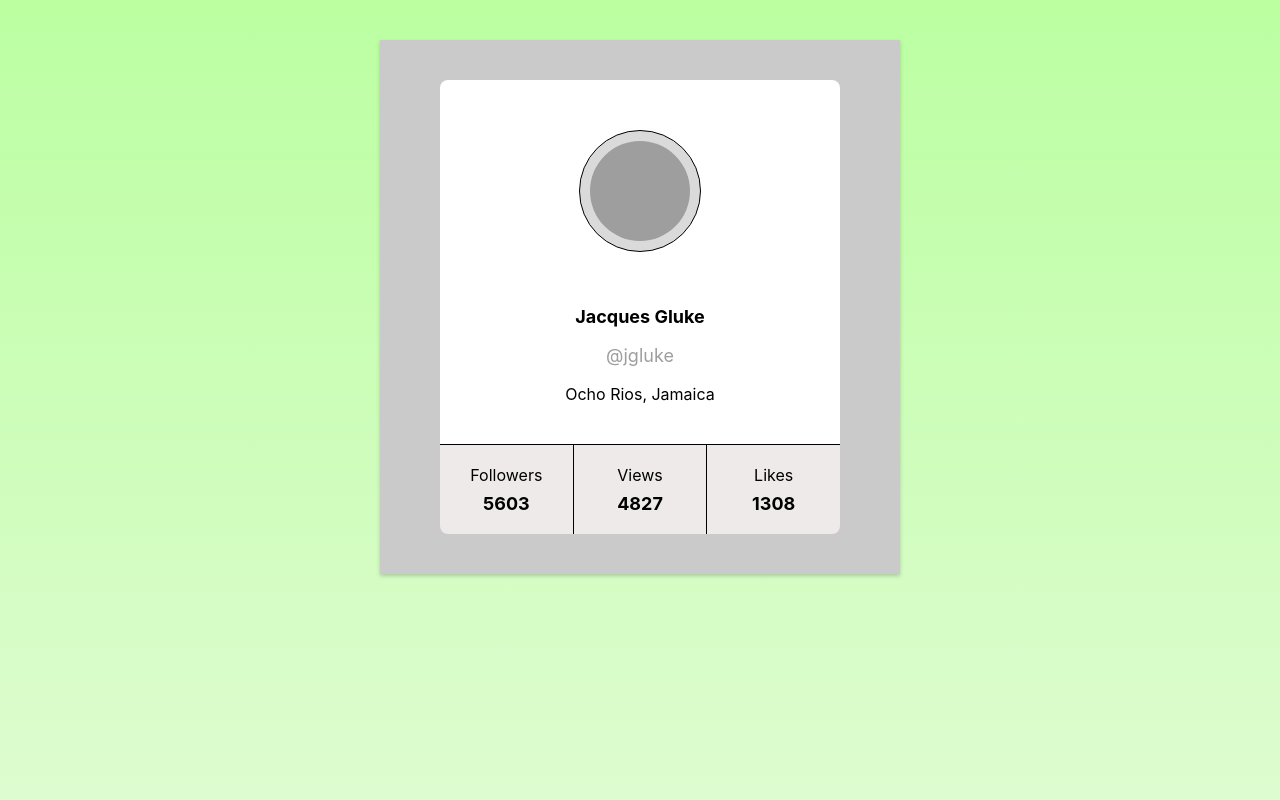
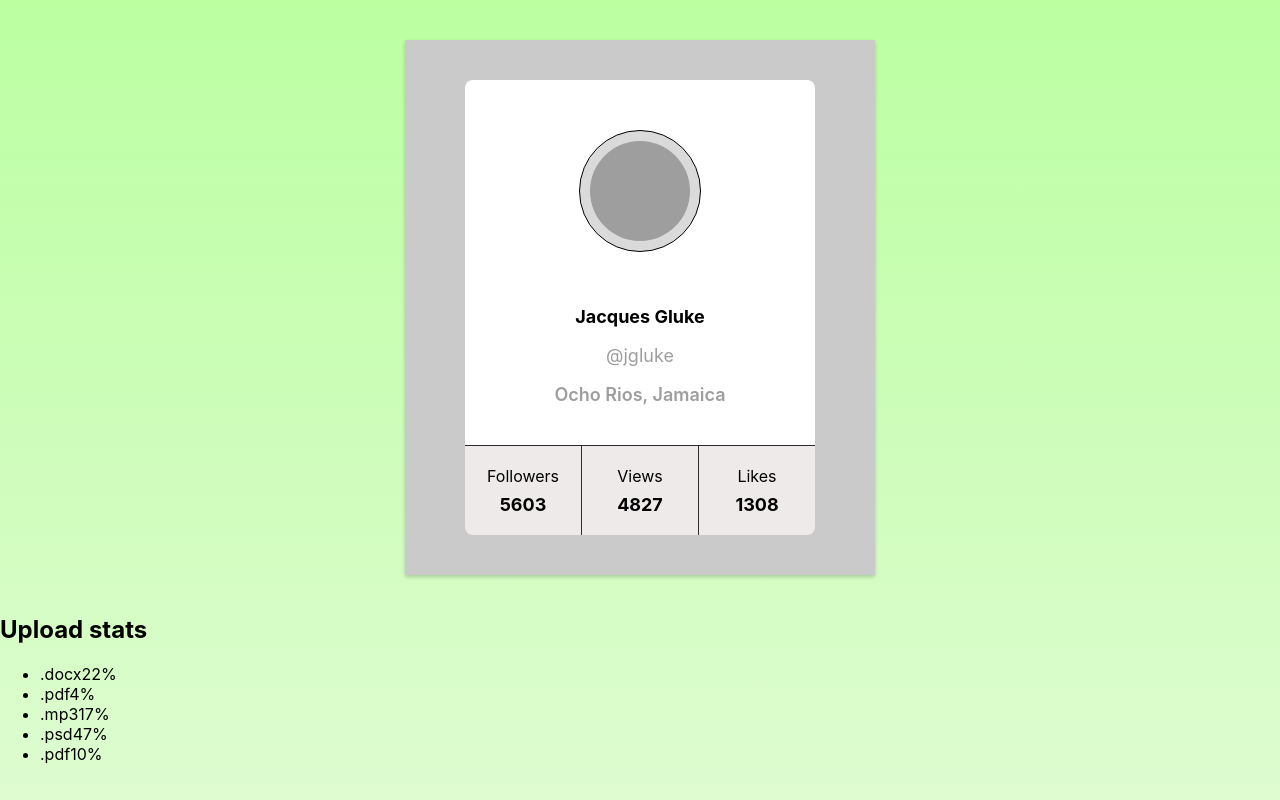
Before and after one commit to KuturlanovaMaryna/goit-react-hw-01-components, a React (Create React App) app: page / in a window 1280 px wide. Built offline with nearby package versions, Linux system fonts and the light colour scheme; grey boxes are pictures that could not be loaded.

Commit message:
update task1 and task 2

```diff
--- a/package.json
+++ b/package.json
@@ -7,6 +7,7 @@
     "@testing-library/jest-dom": "^5.16.3",
     "@testing-library/react": "^12.1.4",
     "@testing-library/user-event": "^13.5.0",
+    "prop-types": "^15.8.1",
     "react": "^18.1.0",
     "react-dom": "^18.1.0",
     "react-scripts": "5.0.1",
--- a/src/components/App.jsx
+++ b/src/components/App.jsx
@@ -1,15 +1,23 @@
 import { Profile } from "./Profile/Profile";
 import user from "./user.json";
+
+import { Statistics } from "./Statistics/Statistics";
+import data from "./data.json";
+
+
 
 export const App = () => {
   return (
     <div>
       <Profile
+
         username={user.username}
         tag={user.tag}
         location={user.location}
         avatar={user.avatar}
         stats={user.stats} />
+      <Statistics title="Upload stats" stats={data} />
+
     </div>
   );
 };
--- a/src/components/Profile/Profile.jsx
+++ b/src/components/Profile/Profile.jsx
@@ -1,8 +1,8 @@
-import PropTypes from 'prop-types';
+import propTypes from 'prop-types';
 import css from './Profile.module.css'
 
-export const Profile = ({ username, tag, location, avatar, stats: {followers, views, likes} }) => {
-    return <div className={ css.profile}>
+export const Profile = ({ username, tag, location, avatar, stats: { followers, views, likes } }) => {
+  return ( <div className={css.profile}>
     <div className={css.description}>
       <img
         src={avatar}
@@ -29,17 +29,18 @@ export const Profile = ({ username, tag, location, avatar, stats: {followers, vi
       </li>
     </ul>
   </div>
-}
+  );
+};
 
-Event.PropTypes = {
-    username: PropTypes.string.isRequired,
-    tag: PropTypes.string.isRequired,
-    location: PropTypes.string.isRequired,
-    avatar: PropTypes.string.isRequired,
-    stats: PropTypes.shape({
-        followers: PropTypes.number.isRequired,
-        views: PropTypes.number.isRequired,
-        likes: PropTypes.number.isRequired,
+Profile.propTypes = {
+    username: propTypes.string.isRequired,
+    tag: propTypes.string.isRequired,
+    location: propTypes.string.isRequired,
+    avatar: propTypes.string.isRequired,
+    stats: propTypes.shape({
+        followers: propTypes.number.isRequired,
+        views: propTypes.number.isRequired,
+        likes: propTypes.number.isRequired,
 
     }),
 };
--- a/src/components/Profile/Profile.module.css
+++ b/src/components/Profile/Profile.module.css
@@ -1,12 +1,13 @@
 .profile {
     display: flex;
     flex-direction: column;
-    width: 400px;
+    width: 350px;
     padding: 40px 60px;
     background-color: rgb(202, 202, 202);
     margin-left: auto;
     margin-right: auto;
     margin-top: 40px;
+    margin-bottom: 40px;
 
     box-shadow: 0 2px 4px rgba(0, 0, 0, 0.2);
 }
@@ -39,15 +40,18 @@
     display: flex;
     justify-content: space-between;
     padding-left: 0;
-    border-top: 1px solid black;
+    border-top: 1px solid rgb(43, 43, 43);
 
 }
 
 .stats> :not(:last-child) {
-    border-right: 1px solid black;
+    border-right: 1px solid rgb(43, 43, 43);
 }
 .location{
   margin-bottom: 40px;
+  color: rgb(158, 158, 158);
+    font-weight: 600;
+    font-size: 18px;
 
 }
 
--- /dev/null
+++ b/src/components/Statistics/Rendomcolor.jsx
@@ -0,0 +1,5 @@
+export const getRandomColor = () =>
+    `#${Math.floor(Math.random() * 16777215)
+      .toString(16)
+      .padStart(6, 0)}`;
+    ;
--- /dev/null
+++ b/src/components/Statistics/StatisticItem.jsx
@@ -0,0 +1,22 @@
+import propTypes from 'prop-types';
+import css from './StatisticItem.module.css'
+
+
+export const StatisticItem = ({ dataItem: { label, percentage } }) => {
+
+    return (
+
+    <li  className={css.item}>
+      <span className={css.label}>{label}</span>
+      <span className={css.percentage}>{percentage}%</span>
+    </li>
+
+    )
+}
+
+StatisticItem.propTypes = {
+    dataItem: propTypes.shape({
+    label: propTypes.string.isRequired,
+    percentage: propTypes.number.isRequired,
+  }).isRequired,
+}
--- /dev/null
+++ b/src/components/Statistics/Statistics.jsx
@@ -0,0 +1,26 @@
+import { StatisticItem } from './StatisticItem';
+import propTypes from 'prop-types';
+import css from './Statistics.module.css'
+import { getRandomColor } from './Rendomcolor';
+
+export const Statistics = ({ title, stats }) => {
+    return (
+    <section className={css.statistics}>
+        {title ? <h2 className={css.title}>{title}</h2> : ''}
+
+         <ul className={css.statsList}>
+        {stats.map(item => (
+          <StatisticItem style={{ backgroundColor :  getRandomColor () }} key={item.id} dataItem={item} />
+        ))}
+      </ul>
+    </section>);
+}
+
+Statistics.propTypes = {
+    title: propTypes.string.isRequired,
+    stats: propTypes.arrayOf(
+        propTypes.shape({
+        id: propTypes.string.isRequired,
+    })
+  ).isRequired,
+}
--- /dev/null
+++ b/src/components/data.json
@@ -0,0 +1,7 @@
+[
+  { "id": "id-1", "label": ".docx", "percentage": 22 },
+  { "id": "id-2", "label": ".pdf", "percentage": 4 },
+  { "id": "id-3", "label": ".mp3", "percentage": 17 },
+  { "id": "id-4", "label": ".psd", "percentage": 47 },
+  { "id": "id-5", "label": ".pdf", "percentage": 10 }
+]
```
Also changed, not shown: src/components/Statistics/StatisticItem.module.css (added), src/components/Statistics/Statistics.module.css (added), 1 other file (tests, documents, lock files or other folders). Lines whose indentation alone changed are shown as unchanged.
